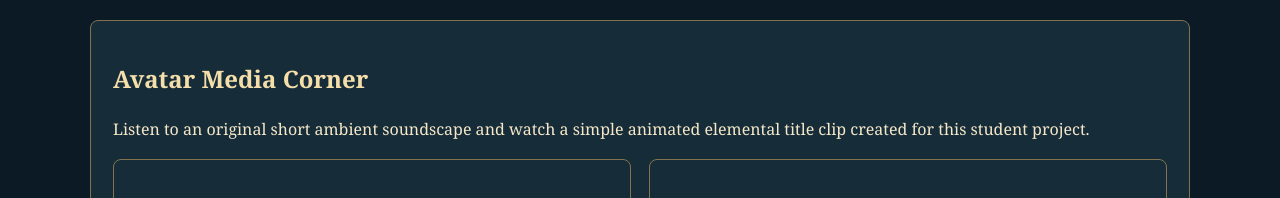
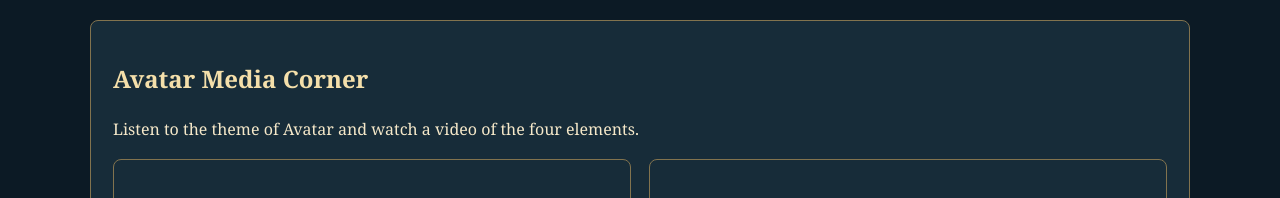
Before and after one commit to Muneeb-Sohail/The-Last-Airbender, a plain HTML site: page information.html in a window 1280 px wide. Shown: the part 2438-2636 px from the top of the page. Drawn offline with Linux system fonts and the light colour scheme.

Commit message:
Text changes

```diff
--- a/information.html
+++ b/information.html
@@ -381,8 +381,7 @@
       <section>
         <h2>Avatar Media Corner</h2>
         <p>
-          Listen to an original short ambient soundscape and watch a simple
-          animated elemental title clip created for this student project.
+          Listen to the theme of Avatar and watch a video of the four elements.
         </p>
         <div class="media-grid">
           <article>
```
Also changed, not shown: registration.html (+1 -1 lines).
